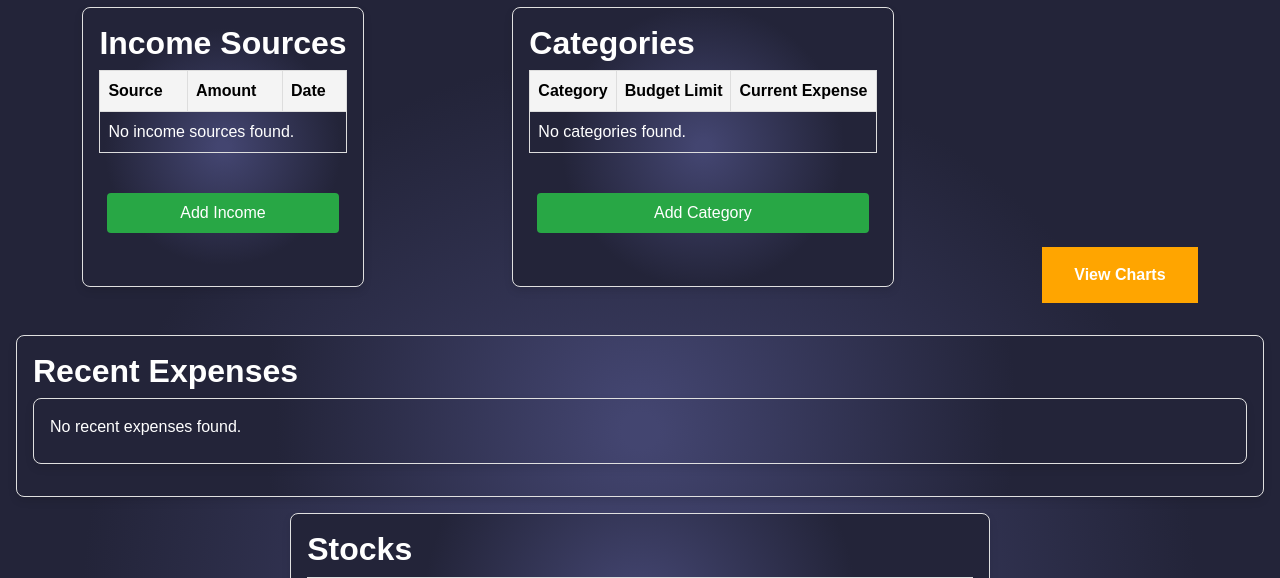
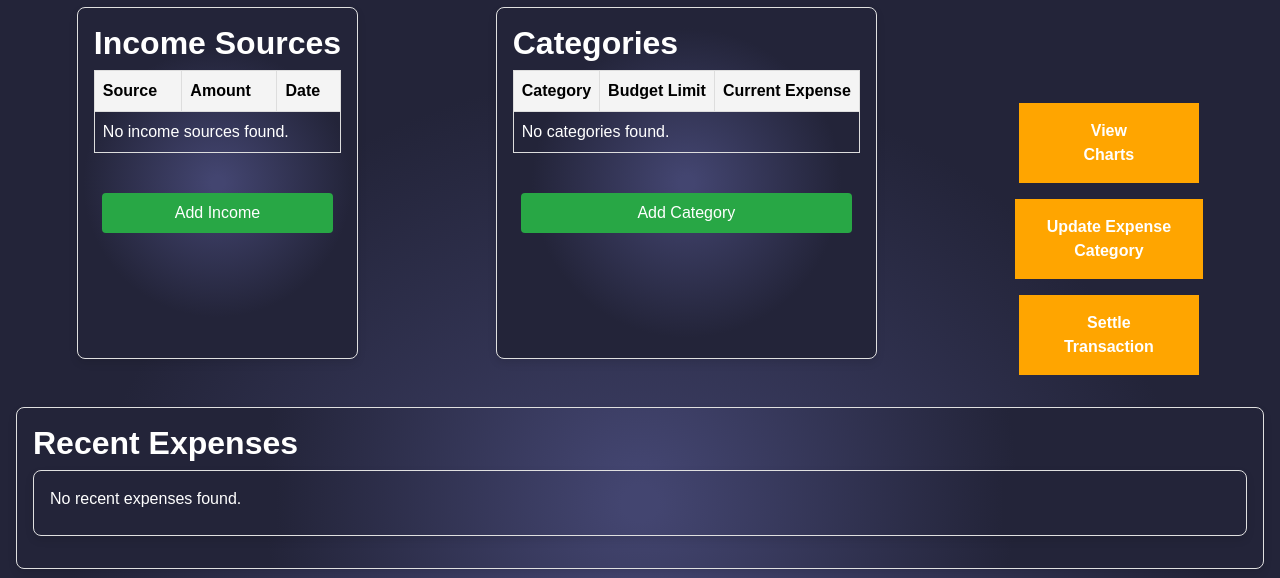
Before and after one commit to Vardhan-Mundada/Binary_Brigade_SGU, a Django app: page /dashboard/ in a window 1280 px wide. Shown: the part 65-643 px from the top of the page. Run offline with Django 5.2, Linux system fonts and the light colour scheme; the visitor is signed in with stand-in values (Sample User, id 1); data that the repository does not hold is empty; parts of the project's set-up code (start-up, migrations or seed data) failed here and were passed over; some libraries are stand-ins or nearby versions.

Commit message:
Frontend

```diff
--- a/FinsoProject/main/templates/dashboard.html
+++ b/FinsoProject/main/templates/dashboard.html
@@ -116,10 +116,21 @@
             font-weight: 700;
             height: fit-content;
             width: fit-content;
+            margin-top: 1rem ;
+            min-width: 180px;
+            min-height: 80px;
+        }
+        .ca{
+            align-items: center;
+            display: flex;
+            align-content: center;
+            text-align: center;
+            flex-direction: column;
+            align-items: center;
         }
         @media screen and (min-width:900px) {
-            .chart-button{
-                margin-top: 15rem;
+            .ca{
+                margin-top: 5rem;
             }
         }
     </style>
@@ -182,10 +193,17 @@
                 </table>
                 <button class="button add-button"><a href="{% url 'add_category' %}">Add Category</a></button>
             </div>
-
+            <div class="ca">
             <div class="chart-button"">
-                <a href="{% url 'charts_view' %}">View Charts</a>
+                <a href="{% url 'charts_view' %}">View <br>Charts</a>
             </div>
+            <div class="chart-button"">
+                <a href="{% url 'update_transaction_category' %}">Update Expense <br>Category</a>
+            </div>
+            <div class="chart-button">
+                <a href="{% url 'minimize_cash_flow' %}">Settle<br>Transaction</a>
+            </div>
+             </div>
         </div>
 
         <!-- Recent Expenses -->
```
